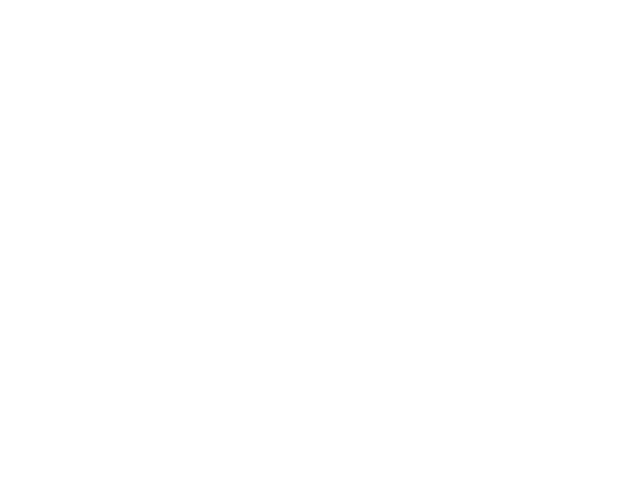
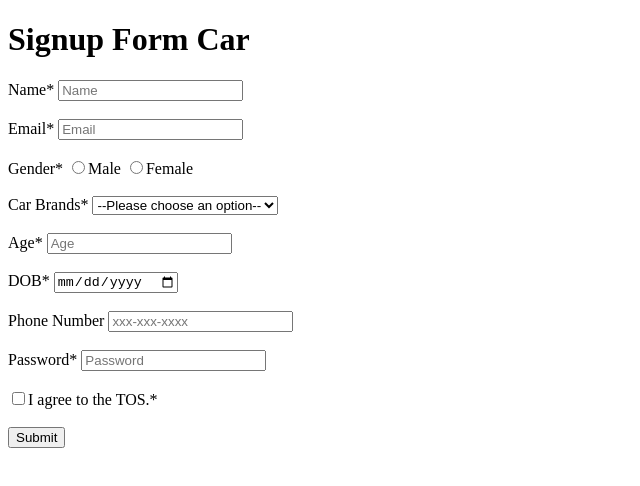
Before and after one commit to acciojob/signup-form-car-Pratham131, a website: page main.html in a window 1280 px wide. Shown: the whole page, without its empty margins (0-640 px from the left). Drawn offline with Linux system fonts and the light colour scheme.

Commit message:
created a submission

```diff
--- a/main.html
+++ b/main.html
@@ -8,9 +8,91 @@
 
 <body>
 	<!-- the entire body must be written by student -->
-    <script type="text/javascript" src="./script.js">
-</script>
+    <script type="text/javascript" src="./script.js"></script>
 
+	<form action="#" method="post">
+		<h1>Signup Form Car</h1>
+
+		<div>
+			<label for="#name">Name*</label>
+			<input type="text" name="#name" id="#name" placeholder="Name" required>
+		</div> <br>
+
+		<div>
+			<label for="#email">Email*</label>
+			<input type="email" name="#email" id="#email" placeholder="Email" required>
+		</div> <br>
+
+		<div>
+			<label for="#gender">Gender*</label>
+			<input type="radio" name="#gender" id="#gender_m" required>Male
+			<input type="radio" name="#gender" id="#gender_f" required>Female
+		</div> <br>
+
+		<div>
+			<label for="#cars">Car Brands*</label>
+			<select name="#cars" id="#cars" required>
+				<option value="select" disabled selected>--Please choose an option--</option>
+				<option value="bmw">BMW</option>
+				<option value="audi">Audi</option>
+				<option value="mercedez">Mercedez</option>
+			</select>
+		</div> <br>
+
+		<div>
+			<label for="#age">Age*</label>
+			<input type="number" name="#age" id="#age" placeholder="Age" required>
+		</div> <br>
+
+		<div>
+			<label for="#dob">DOB*</label>
+			<input type="date" name="#dob" id="#dob" required>
+		</div> <br>
+
+		<div>
+			<label for="#tel">Phone Number</label>
+			<input type="tel" name="#tel" id="#tel" placeholder="xxx-xxx-xxxx">
+		</div> <br>
+
+		<div>
+			<label for="#password">Password*</label>
+			<input type="password" name="#password" id="#password" placeholder="Password" required>
+		</div> <br>
+
+		<div>
+			<input type="checkbox" id="#tos" required>I agree to the TOS.*
+		</div> <br>
+
+		<div>
+			<button type="submit">Submit</button>
+		</div> <br>
+	</form>
 </body>
 
+
+
+
+
+
+
+
+
+
+
+
+
+
+
+
+
+
+
+
+
+
+
+
+
+
+
 </html>
--- a/styles.css
+++ b/styles.css
@@ -1,2 +1 @@
-
 /* Your CSS Code here. */
```
